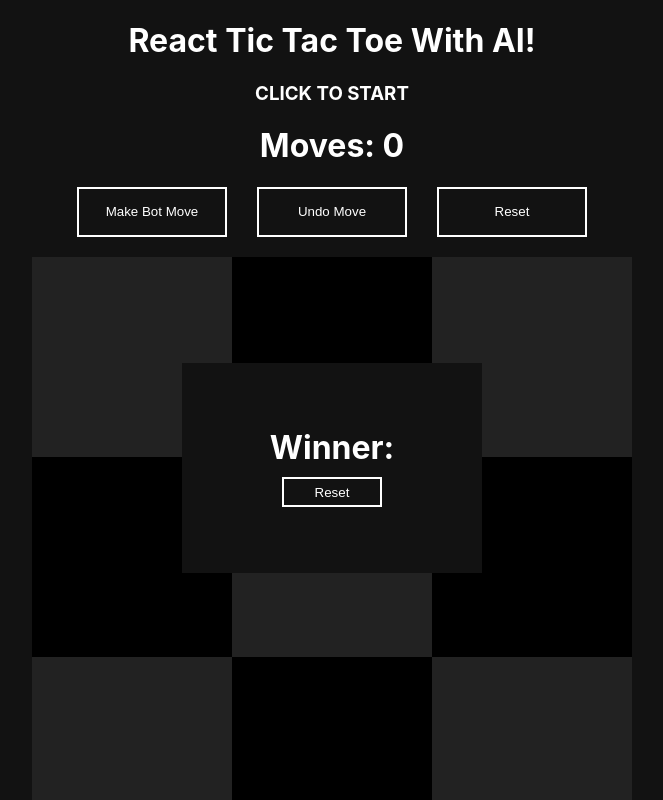
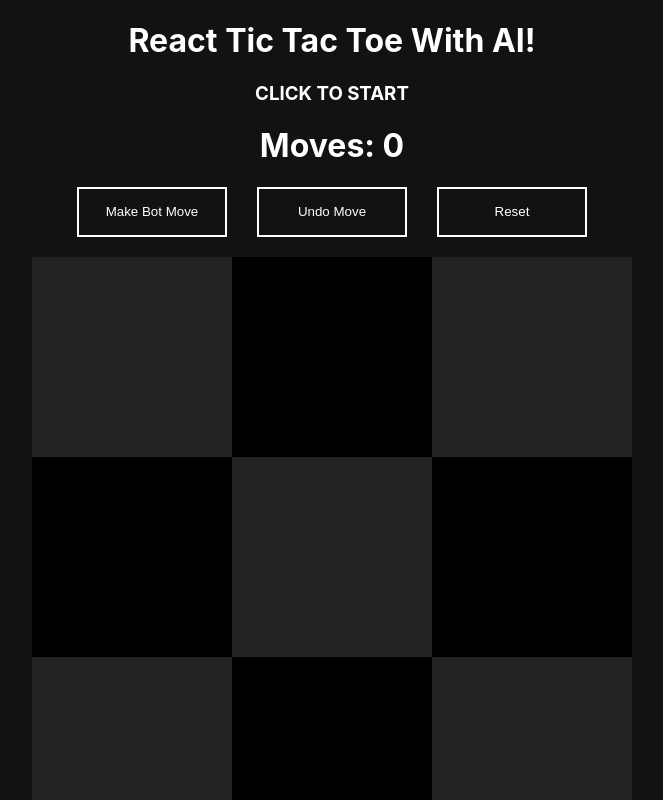
Before and after one commit to bobromero/tic-tac-toe-bot, a React (Create React App) app: page /Game in a window 1280 px wide. Shown: the whole page, without its empty margins (308-971 px from the left). Built offline with nearby package versions, Linux system fonts and the light colour scheme.

Commit message:
fixed win box showing up too early

```diff
--- a/src/components/Grid.jsx
+++ b/src/components/Grid.jsx
@@ -82,7 +82,7 @@ function minimax(board, depth, isMaxing, maxingPlayer){
 }
 const Grid = (array) =>{
     const [moves, setMoves] = useState(0);
-    const [isShowing, setIsShowing] = useState(true);
+    const [isShowing, setIsShowing] = useState(false);
     const [isTie, setIsTie] = useState(false);
     let [played] = useState([]);
     const [winner, setWinner] = useState('');
```
